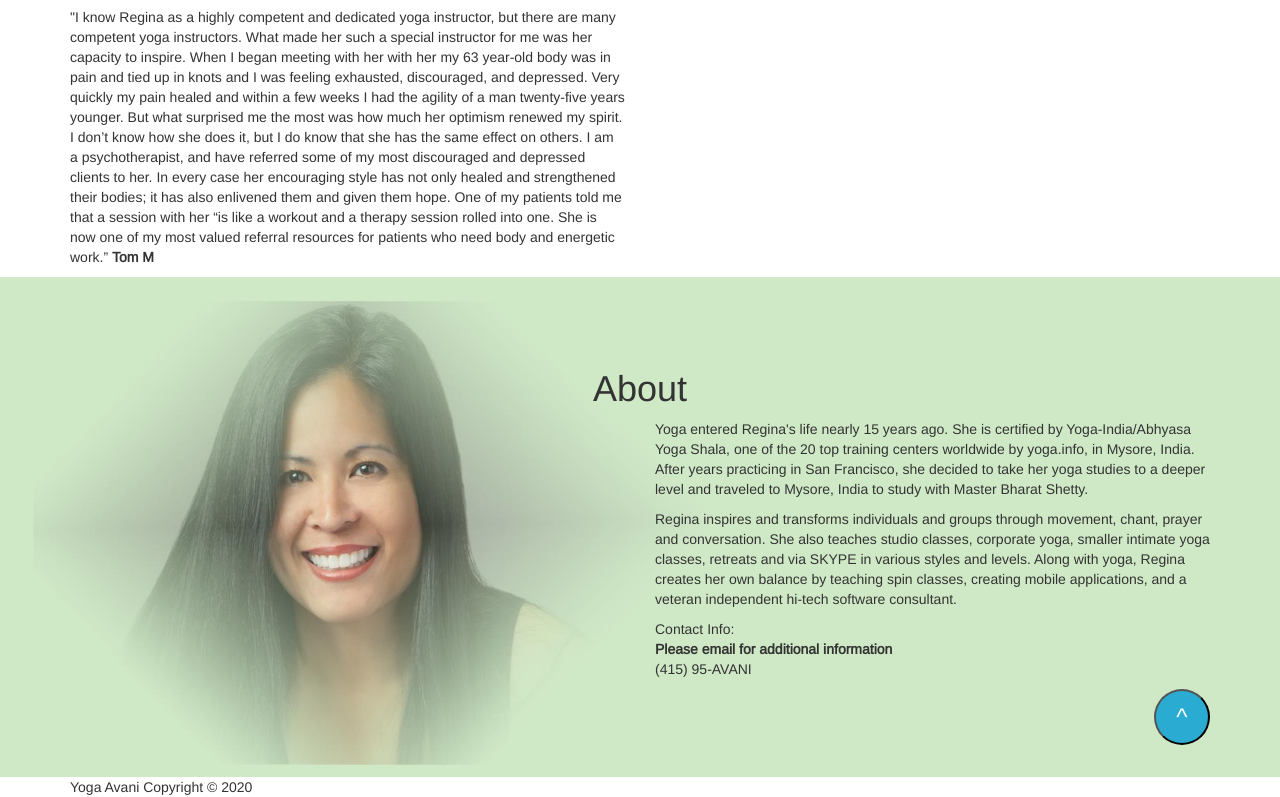
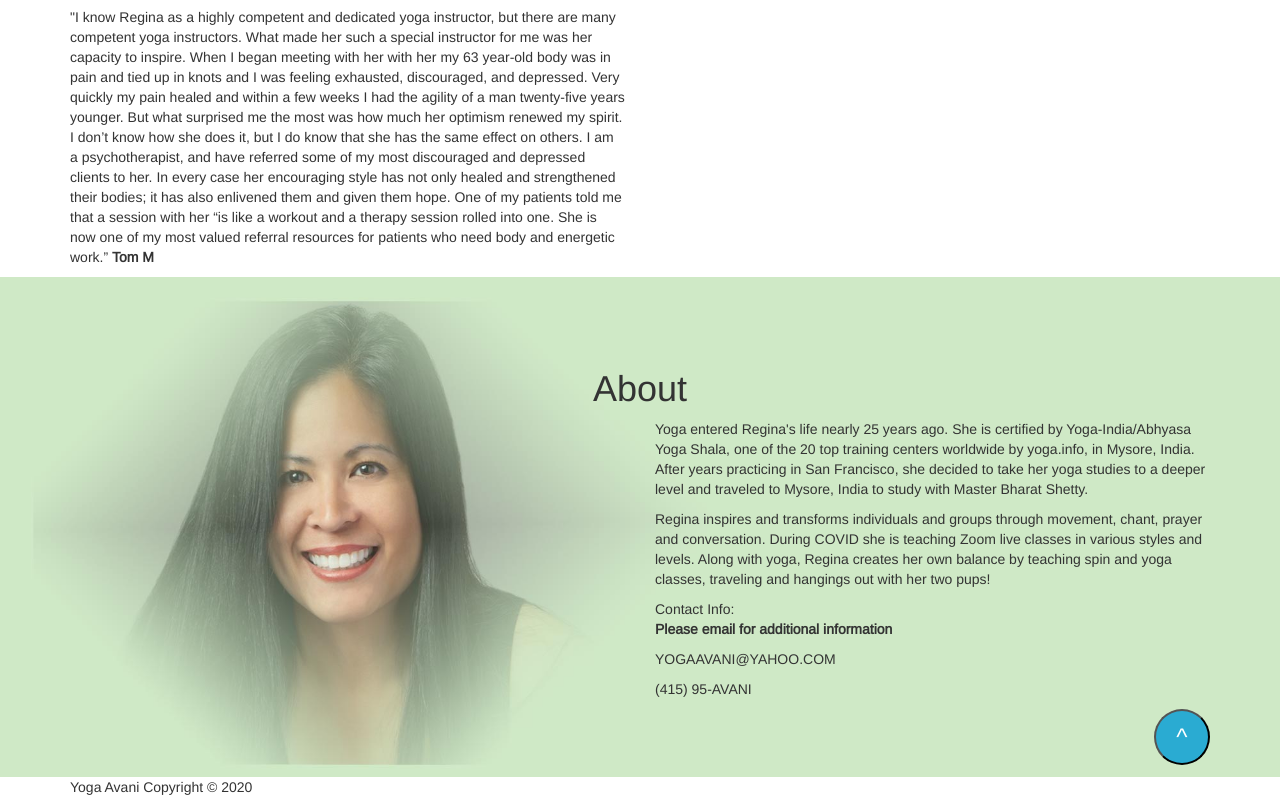
Before and after one commit to jrbrayjr2006/yoga-avani-web, a plain HTML site: page index.html in a window 1280 px wide. Shown: the part 3306-4103 px from the top of the page. Drawn offline with nearby package versions, Linux system fonts and the light colour scheme; a script that the page names is missing.

Commit message:
update about section

```diff
--- a/index.html
+++ b/index.html
@@ -196,13 +196,14 @@
             <div class="row">
                 <div class="col-md-6"></div>
                 <div class="col-md-6">
-                    <p>Yoga entered Regina's life nearly 15 years ago.  She is certified by Yoga-India/Abhyasa Yoga 	Shala, one of the 20 top training centers worldwide by yoga.info, in Mysore, India.  After years practicing in San Francisco, she decided to take her yoga studies to a deeper level and traveled to Mysore, India to study with Master Bharat Shetty.</p>
-                    <p>Regina inspires and transforms individuals and groups through movement, chant, prayer and conversation.  She also teaches studio classes, corporate yoga, smaller intimate yoga classes, retreats and via SKYPE in various styles and levels.  Along with yoga, Regina creates her own balance by teaching spin classes, creating mobile applications, and a veteran independent hi-tech software consultant.</p>
+                    <p>Yoga entered Regina's life nearly 25 years ago. She is certified by Yoga-India/Abhyasa Yoga Shala, one of the 20 top training centers worldwide by yoga.info, in Mysore, India. After years practicing in San Francisco, she decided to take her yoga studies to a deeper level and traveled to Mysore, India to study with Master Bharat Shetty.</p>
+                    <p>Regina inspires and transforms individuals and groups through movement, chant, prayer and conversation. During COVID she is teaching Zoom live classes in various styles and levels. Along with yoga, Regina creates her own balance by teaching spin and yoga classes, traveling and hangings out with her two pups!</p>
                     <p>
                         Contact Info:<br/>
                         <strong>Please email for additional information</strong><br/>
-                        (415) 95-AVANI
                     </p>
+                    <p>YOGAAVANI@YAHOO.COM</p>
+                    <p>(415) 95-AVANI</p>
                 </div>
             </div>
             <div class="row">
```
